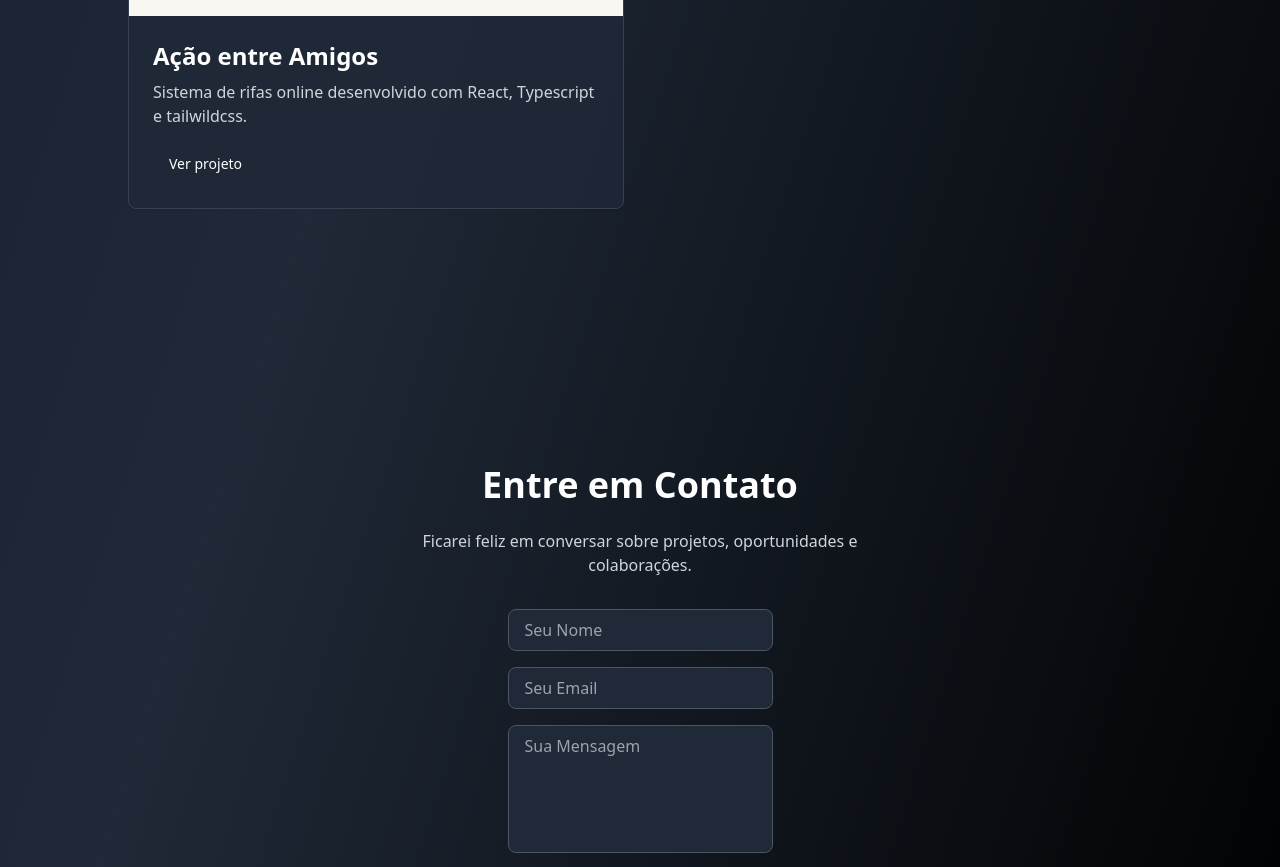
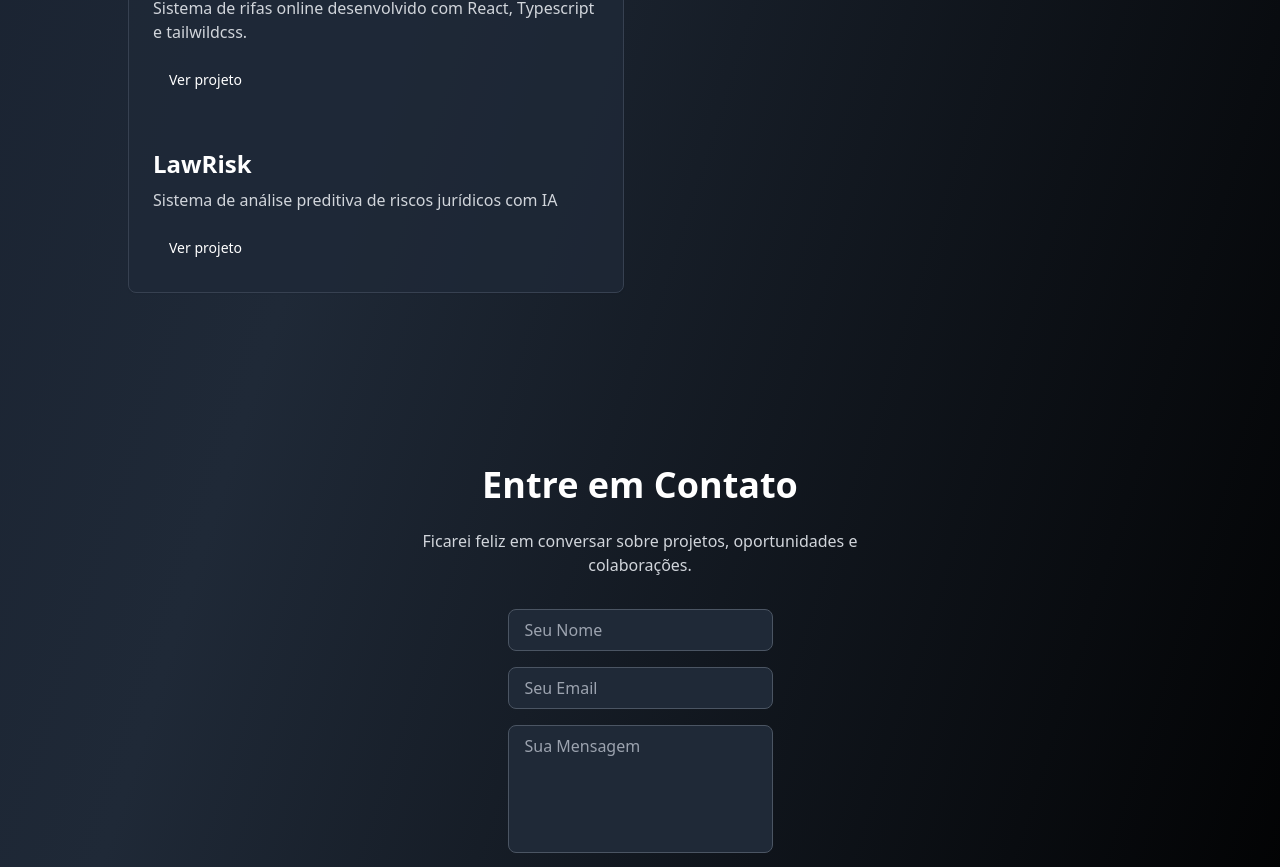
Before and after one commit to BernardoNogueiraDEV/portifolio, a React (Create React App) app: page / in a window 1280 px wide. Shown: the part 2820-3687 px from the top of the page. Built offline with nearby package versions, Linux system fonts and the light colour scheme.

Commit message:
adicionando novo projeto lawrisk

```diff
--- a/src/components/Projects.tsx
+++ b/src/components/Projects.tsx
@@ -30,6 +30,13 @@ export default function Projects() {
               </p>
             <Button variant="secondary" onClick={() => window.open('https://rifa3ano.vercel.app', '_blank', 'noopener,noreferrer')}>Ver projeto</Button>
             </CardContent>
+                        <CardContent className="p-6">
+              <h4 className="text-2xl font-semibold mb-2">LawRisk</h4>
+              <p className="text-gray-300 mb-4">
+                Sistema de análise preditiva de riscos jurídicos com IA
+              </p>
+            <Button variant="secondary" onClick={() => window.open('https://lawrisk.vercel.app', '_blank', 'noopener,noreferrer')}>Ver projeto</Button>
+            </CardContent>
           </Card>
         </div>
       </motion.div>
```
